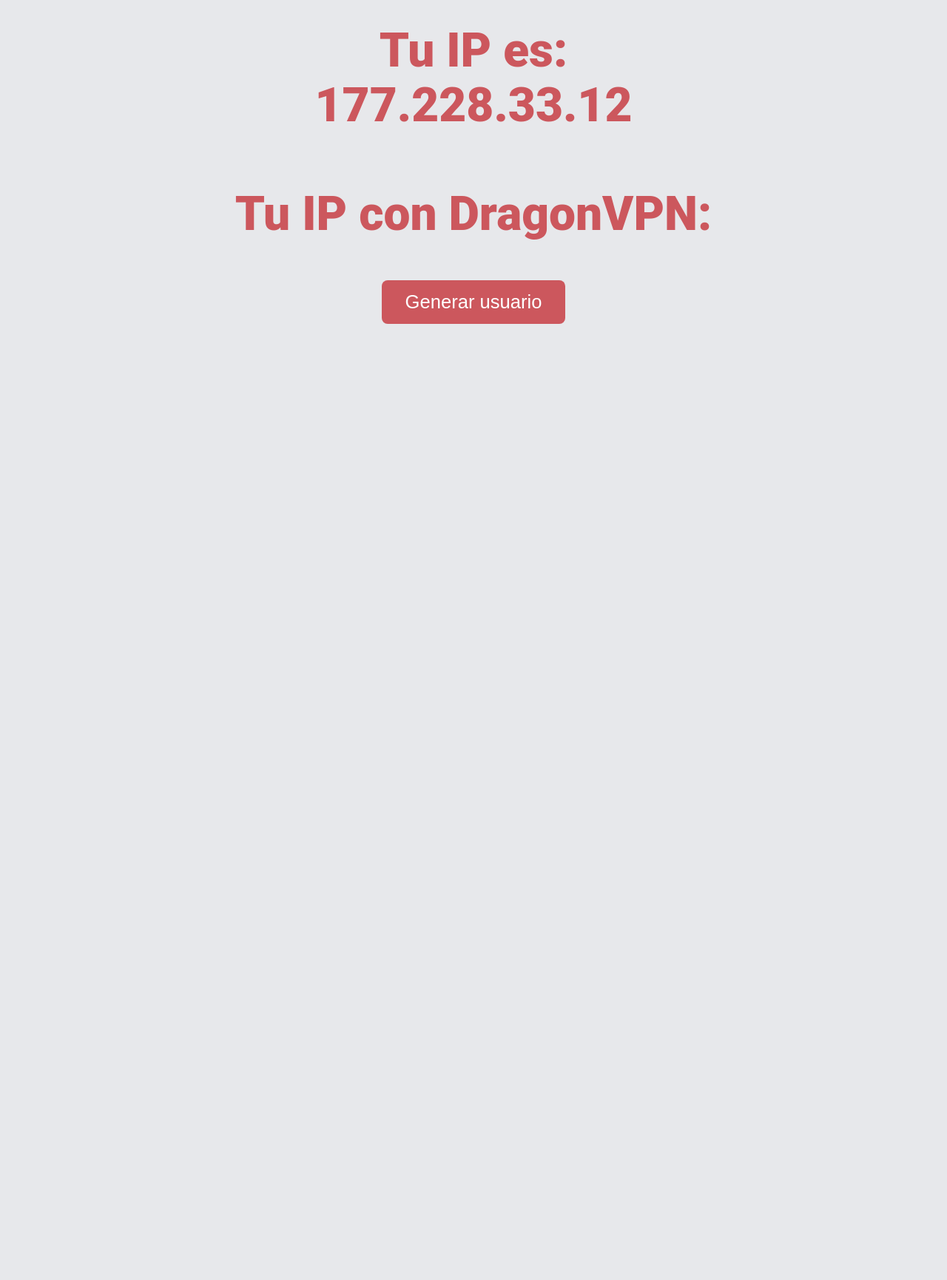
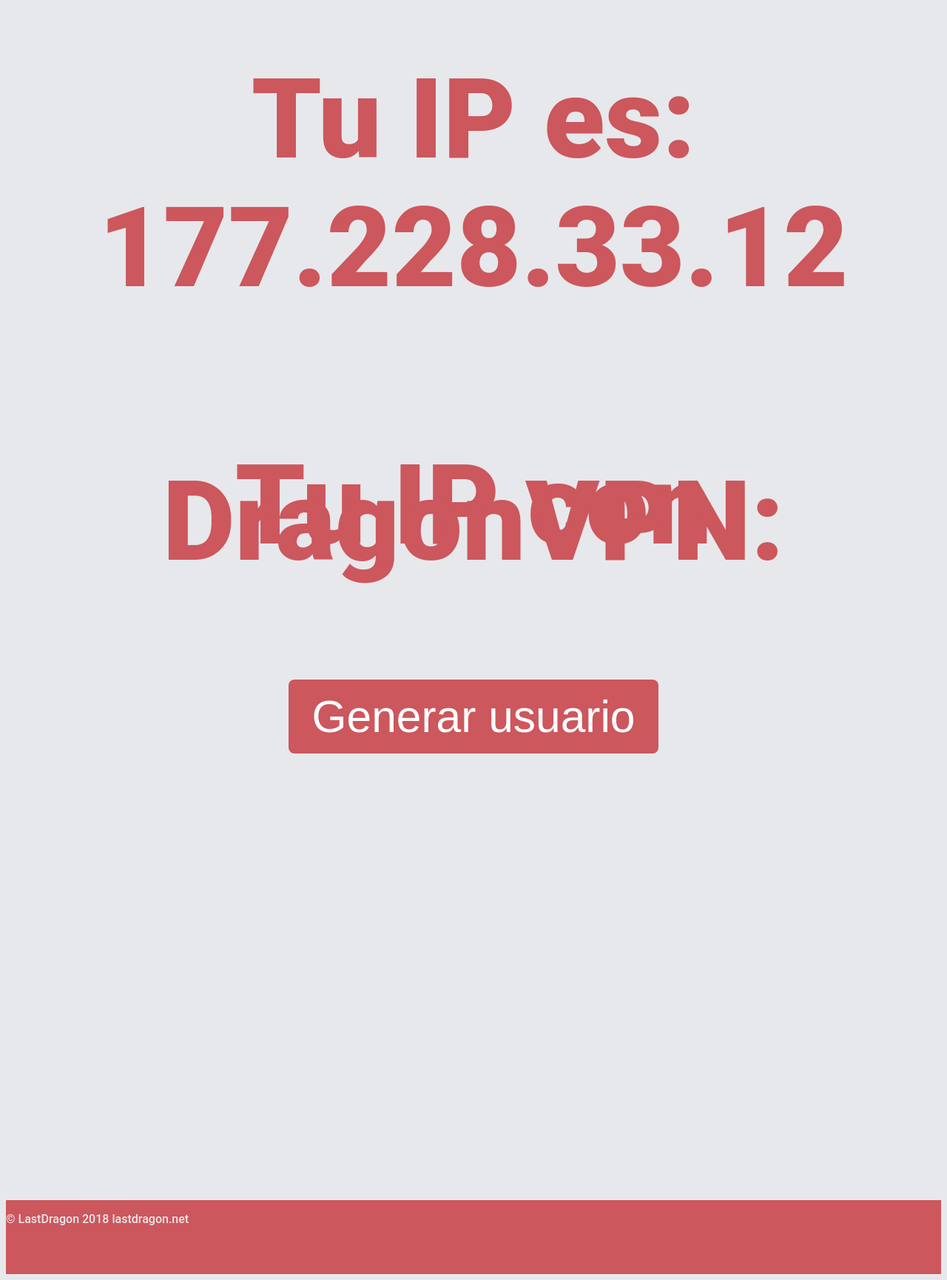
Before and after one commit to VentGrey/Dragon-VPN, a PHP site: page / in a window 1280 px wide. Shown: the part 68-1799 px from the top of the page at 74% size. Before the commit the page ends 506 px from the top, so only its background shows below. Run offline with PHP 8.4, Linux system fonts and the light colour scheme; data that the repository does not hold is empty; some libraries are stand-ins or nearby versions.

Commit message:
broke fonts?

```diff
--- a/index.html
+++ b/index.html
@@ -64,4 +64,8 @@
 
   </main>
 </body>
+
+<footer>
+  <p class="copyright"> © LastDragon 2018 lastdragon.net </p>
+</footer>
 </html>
--- a/style.css
+++ b/style.css
@@ -65,13 +65,36 @@ tbody {
 
 /* FIN DE LOS MENÚS */
 
+
+/* CSS para el footer de todas las páginas */
+
+footer {
+    position: relative;
+    height: 100px;
+    width: 100%;
+    background-color: #CC575D;
+    text-align: center;
+    font-family: roboto;
+}
+
+p.copyright {
+    text-align: center;
+    position: absolute;
+    color: #E7E8EB;
+    font-family: roboto;
+    font-weight: 500;
+
+}
+
+/* Fin del CSS para el footer */
+
 /* Estilo de la dirección IP */
 
 main section article{
 	background-color: #E7E8EB;
    color: #CC575D;
 	font-family: roboto;
-	font-size: 4em;
+	font-size: 4cm;
    font-weight: 900;
    line-height: 15%;
    text-align: center;
@@ -117,3 +140,5 @@ input[type=submit]:hover {
     font-weight: 600;
     font-family: roboto;
 }
+
+/* Fin del CSS para quees.html */
```
